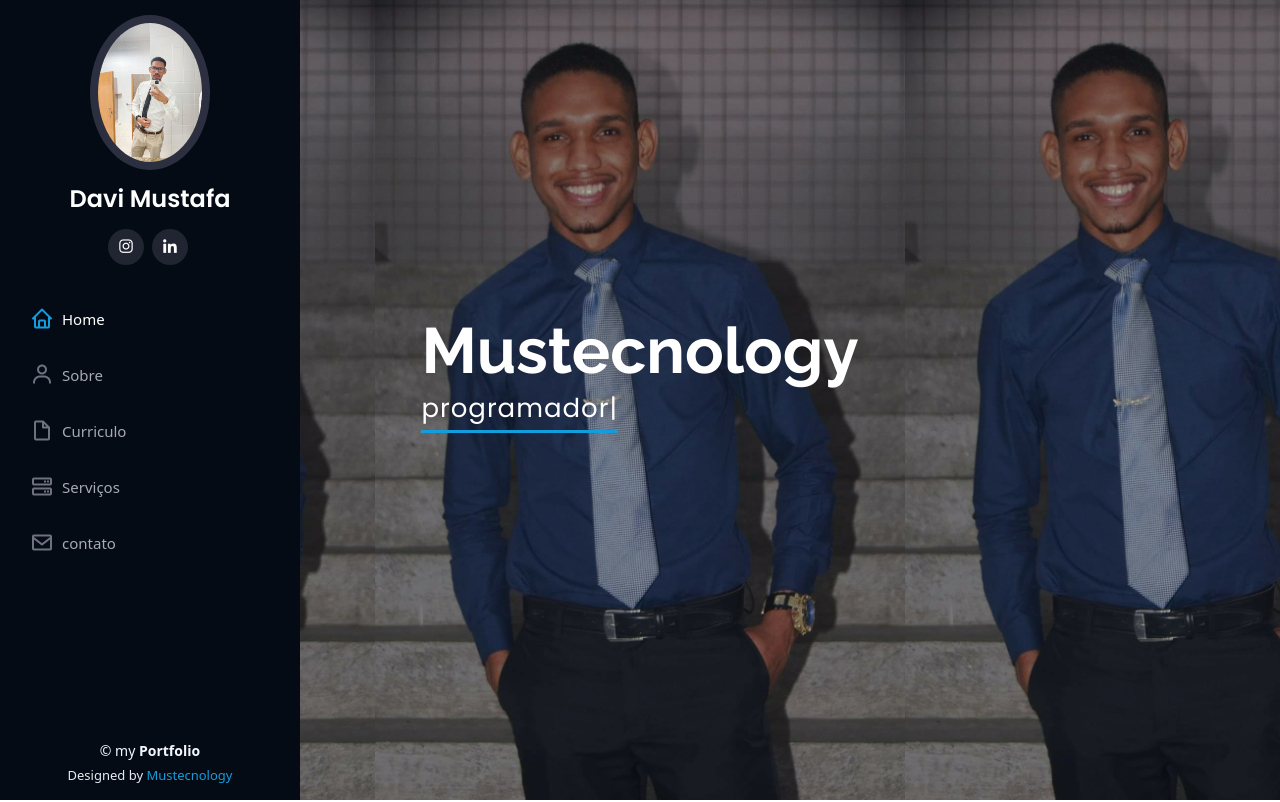
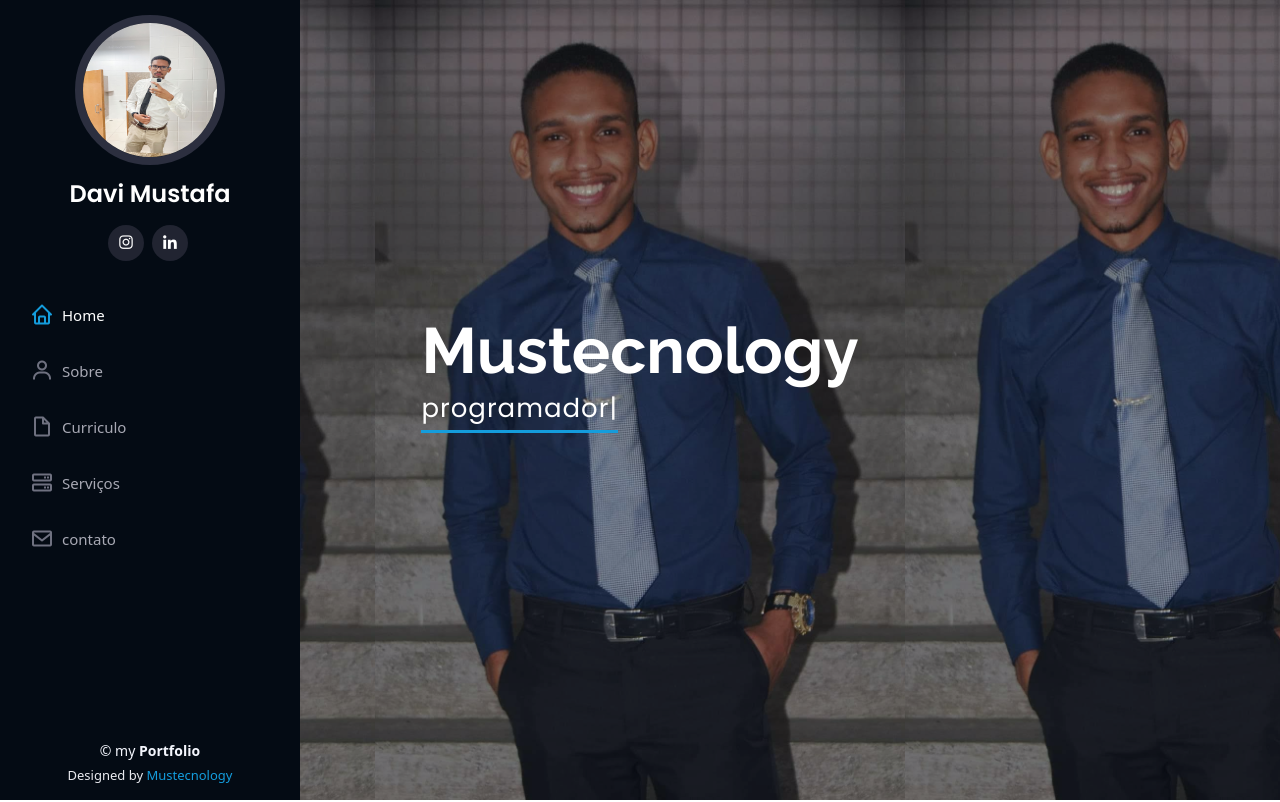
Before and after one commit to Davidevelop/Davideveloper, a plain HTML site: page index.html in a window 1280 px wide. Shown: the top 802 px of the page. Drawn offline with Linux system fonts and the light colour scheme.

Commit message:
Update index.html

```diff
--- a/index.html
+++ b/index.html
@@ -46,7 +46,7 @@
     <div class="d-flex flex-column">
 
       <div class="profile">
-        <img src="assets/img/profile-img.jpg" alt="Foto de Perfil" class="img-fluid rounded-circle">
+      <img src="assets/img/profile-img.jpg" alt="Foto de Perfil" class="img-fluid rounded-circle" style="width: 150px; height: 150px;">
         <h1 class="text-light"><a href="index.html">Davi Mustafa</a></h1>
         <div class="social-links mt-3 text-center">
           <a href="https://www.instagram.com/davi.rodrigures/?igshid=MzRlODBiNWFlZA%3D%3D" class="instagram"><i class="bx bxl-instagram"></i></a>
```
